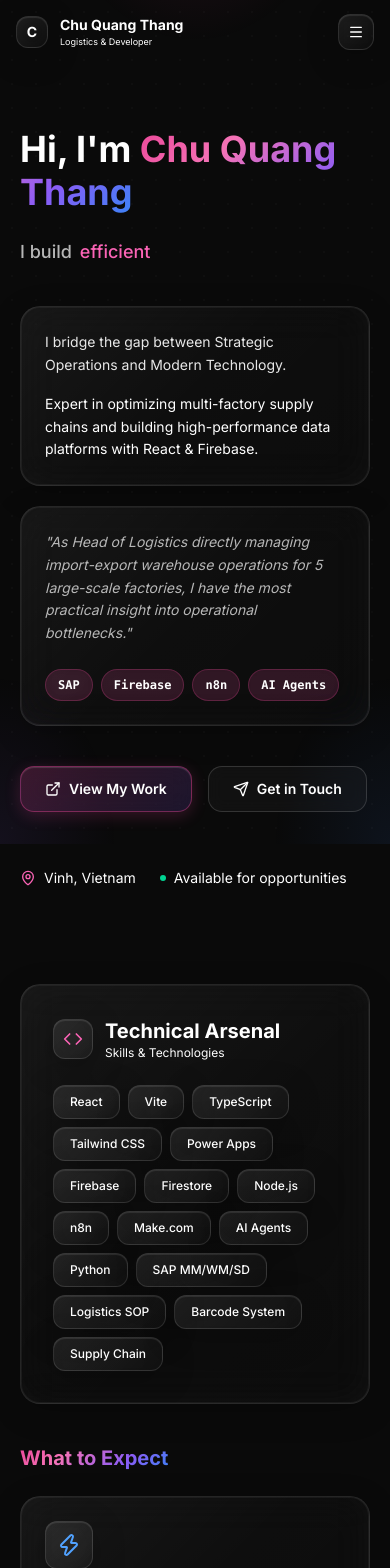
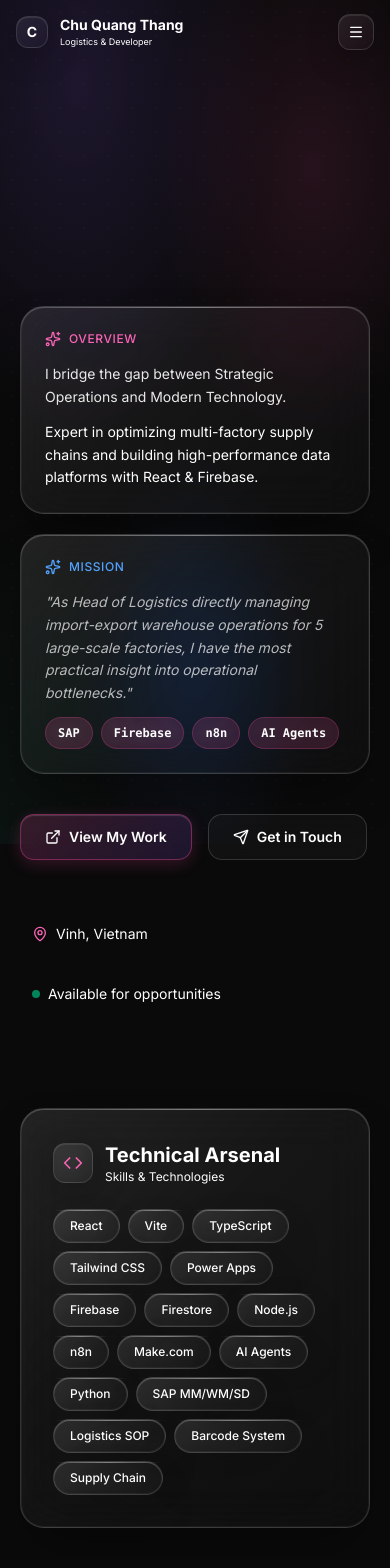
Before and after one commit to thangcq0310/my-portfolio, a React (Vite) app: page / in a window 390 px wide. Shown: the top 1568 px of the page. Built offline with nearby package versions, Linux system fonts and the light colour scheme.

Commit message:
feat: implement portfolio layout and section components with responsive navigation

```diff
--- a/src/components/Layout.tsx
+++ b/src/components/Layout.tsx
@@ -81,8 +81,13 @@ export function Layout({ children }: LayoutProps) {
 
   return (
     <div className="min-h-screen bg-background">
-      {/* Animated Background */}
-      <div className="fixed inset-0 bg-glow pointer-events-none" />
+      {/* Skip to content for accessibility */}
+      <a href="#main-content" className="skip-link">
+        Skip to content
+      </a>
+
+      {/* Animated Background - Gradient Mesh */}
+      <div className="fixed inset-0 bg-mesh pointer-events-none" />
       <div className="fixed inset-0 bg-dots pointer-events-none opacity-30" />
 
       {/* Floating Sidebar - Desktop */}
@@ -239,8 +244,8 @@ export function Layout({ children }: LayoutProps) {
       </AnimatePresence>
 
       {/* Main Content */}
-      <main className="lg:ml-72 min-h-screen pt-14 lg:pt-0">
-        <div className="container max-w-4xl mx-auto px-5 py-10 lg:py-16">
+      <main id="main-content" className="lg:ml-72 min-h-screen pt-14 lg:pt-0" tabIndex={-1}>
+        <div className="container max-w-4xl mx-auto px-5 py-10 lg:py-16" tabIndex={-1}>
           {children}
         </div>
       </main>
--- a/src/components/sections/About.tsx
+++ b/src/components/sections/About.tsx
@@ -1,7 +1,7 @@
 import { useEffect, useState } from "react"
 import { motion } from "framer-motion"
 import { resume } from "@/data/resume"
-import { MapPin, ExternalLink, Send } from "lucide-react"
+import { MapPin, ExternalLink, Send, Sparkles } from "lucide-react"
 
 const fadeInUp = {
   initial: { opacity: 0, y: 40 },
@@ -47,7 +47,7 @@ export function AboutSection() {
   }, [displayText, isDeleting, currentWordIndex])
 
   return (
-    <section id="about" className="min-h-[85vh] flex items-center py-8">
+    <section id="about" className="min-h-[85vh] flex items-center py-8" aria-label="About me">
       <motion.div
         variants={staggerChildren}
         initial="initial"
@@ -70,45 +70,55 @@ export function AboutSection() {
           </div>
         </motion.div>
 
-        {/* Bio Cards */}
+        {/* Bio Cards - Liquid Glass */}
         <motion.div variants={fadeInUp} className="grid grid-cols-1 lg:grid-cols-2 gap-5">
-          <div className="glass-card p-6 space-y-4">
+          <div className="liquid-glass p-6 hover-lift">
+            <div className="flex items-center gap-2 mb-4">
+              <Sparkles className="w-4 h-4 text-pink-400" />
+              <span className="text-xs font-medium text-pink-400 uppercase tracking-wider">Overview</span>
+            </div>
             <p className="text-sm text-white/90 leading-relaxed">
               {resume.bio[0]}
             </p>
-            <p className="text-sm text-muted-foreground leading-relaxed">
+            <p className="text-sm text-muted-foreground leading-relaxed mt-3">
               {resume.bio[1]}
             </p>
           </div>
 
-          <div className="glass-card p-6 space-y-4 border-l-2 border-pink-500/50">
+          <div className="liquid-glass p-6 hover-lift border-l-2 border-pink-500/50">
+            <div className="flex items-center gap-2 mb-4">
+              <Sparkles className="w-4 h-4 text-blue-400" />
+              <span className="text-xs font-medium text-blue-400 uppercase tracking-wider">Mission</span>
+            </div>
             <p className="text-sm text-white/70 leading-relaxed italic">
               "As Head of Logistics directly managing import-export warehouse operations for 5 large-scale factories, I have the most practical insight into operational bottlenecks."
             </p>
-            <div className="flex flex-wrap gap-2 pt-2">
-              <span className="glass-badge">SAP</span>
-              <span className="glass-badge">Firebase</span>
-              <span className="glass-badge">n8n</span>
-              <span className="glass-badge">AI Agents</span>
+            <div className="flex flex-wrap gap-2 pt-3">
+              <span className="glass-badge hover-scale cursor-pointer">SAP</span>
+              <span className="glass-badge hover-scale cursor-pointer">Firebase</span>
+              <span className="glass-badge hover-scale cursor-pointer">n8n</span>
+              <span className="glass-badge hover-scale cursor-pointer">AI Agents</span>
             </div>
           </div>
         </motion.div>
 
-        {/* CTA */}
+        {/* CTA - Micro-interactions */}
         <motion.div
           variants={fadeInUp}
           className="flex flex-wrap gap-4"
         >
           <button
             onClick={() => document.getElementById("portfolio")?.scrollIntoView({ behavior: "smooth" })}
-            className="glass-btn px-6 py-3 text-sm font-semibold flex items-center gap-2"
+            className="glass-btn px-6 py-3 text-sm font-semibold flex items-center gap-2 hover-shine touch-target voice-focus"
+            aria-label="View my projects"
           >
             <ExternalLink className="w-4 h-4" />
             View My Work
           </button>
           <button
             onClick={() => document.getElementById("contact")?.scrollIntoView({ behavior: "smooth" })}
-            className="glass-btn-outline px-6 py-3 text-sm font-semibold flex items-center gap-2"
+            className="glass-btn-outline px-6 py-3 text-sm font-semibold flex items-center gap-2 hover-lift touch-target voice-focus"
+            aria-label="Get in touch"
           >
             <Send className="w-4 h-4" />
             Get in Touch
@@ -117,12 +127,12 @@ export function AboutSection() {
 
         {/* Quick Stats */}
         <motion.div variants={fadeInUp} className="flex flex-wrap gap-6 pt-4">
-          <div className="flex items-center gap-2 text-sm text-muted-foreground">
-            <MapPin className="w-4 h-4 text-pink-400" />
+          <div className="flex items-center gap-2 text-sm text-muted-foreground hover-glow px-3 py-2 rounded-lg transition-colors">
+            <MapPin className="w-4 h-4 text-pink-400" aria-hidden="true" />
             <span>{resume.location}</span>
           </div>
-          <div className="flex items-center gap-2 text-sm text-muted-foreground">
-            <span className="w-1.5 h-1.5 rounded-full bg-emerald-400" />
+          <div className="flex items-center gap-2 text-sm text-muted-foreground px-3 py-2 rounded-lg transition-colors">
+            <span className="w-2 h-2 rounded-full bg-emerald-400 animate-pulse" aria-hidden="true" />
             <span>Available for opportunities</span>
           </div>
         </motion.div>
--- a/src/components/sections/Skills.tsx
+++ b/src/components/sections/Skills.tsx
@@ -1,11 +1,11 @@
 import { motion } from "framer-motion"
-import { Code, Zap, Sparkles } from "lucide-react"
+import { Code, Zap, Sparkles, Layers } from "lucide-react"
 import { resume } from "@/data/resume"
 
 const staggerContainer = {
   animate: {
     transition: {
-      staggerChildren: 0.04,
+      staggerChildren: 0.03,
     },
   },
 }
@@ -24,14 +24,14 @@ const attrIcons: Record<string, React.ElementType> = {
 
 export function SkillsSection() {
   return (
-    <section id="skills" className="py-16">
-      {/* Technical Arsenal - Glass Card */}
+    <section id="skills" className="py-16" aria-label="Skills and expertise">
+      {/* Technical Arsenal - Liquid Glass */}
       <motion.div
         initial={{ opacity: 0, y: 30 }}
         whileInView={{ opacity: 1, y: 0 }}
         viewport={{ once: true }}
         transition={{ duration: 0.6 }}
-        className="glass-card p-8 mb-10"
+        className="liquid-glass p-8 mb-10"
       >
         <div className="flex items-center gap-3 mb-6">
           <div className="w-10 h-10 rounded-xl glass flex items-center justify-center">
@@ -54,8 +54,10 @@ export function SkillsSection() {
             <motion.div
               key={skill}
               variants={fadeInUp}
-              whileHover={{ scale: 1.05 }}
-              className="glass px-4 py-2 rounded-full text-xs font-medium cursor-default"
+              whileHover={{ scale: 1.1 }}
+              whileTap={{ scale: 0.95 }}
+              className="liquid-glass px-4 py-2 rounded-full text-xs font-medium cursor-default hover-glow"
+              role="listitem"
             >
               {skill}
             </motion.div>
@@ -73,9 +75,9 @@ export function SkillsSection() {
           {resume.attributes.map((attr, idx) => {
             const Icon = attrIcons[attr.icon] || Zap
             const colors = [
-              "from-pink-500/20 to-pink-500/5",
-              "from-blue-500/20 to-blue-500/5",
-              "from-emerald-500/20 to-emerald-500/5",
+              "from-pink-500/20 to-pink-500/5 hover-glow",
+              "from-blue-500/20 to-blue-500/5 hover-glow",
+              "from-emerald-500/20 to-emerald-500/5 hover-glow",
             ]
 
             return (
@@ -85,14 +87,14 @@ export function SkillsSection() {
                 whileInView={{ opacity: 1, y: 0 }}
                 viewport={{ once: true }}
                 transition={{ delay: idx * 0.1 }}
-                whileHover={{ y: -4 }}
-                className={`glass-card p-6 bg-gradient-to-br ${colors[idx % 3]} space-y-4`}
+                whileHover={{ y: -6, scale: 1.02 }}
+                className={`liquid-glass p-6 bg-gradient-to-br ${colors[idx % 3]} cursor-default`}
               >
-                <div className={`w-12 h-12 rounded-xl glass flex items-center justify-center ${attr.color}`}>
+                <div className={`w-12 h-12 rounded-xl glass flex items-center justify-center ${attr.color} mb-4`}>
                   <Icon className="w-6 h-6" />
                 </div>
                 <h4 className="text-lg font-semibold">{attr.label}</h4>
-                <p className="text-sm text-muted-foreground">{attr.description}</p>
+                <p className="text-sm text-muted-foreground mt-2">{attr.description}</p>
               </motion.div>
             )
           })}
--- a/src/index.css
+++ b/src/index.css
@@ -502,7 +502,154 @@
   50% { opacity: 0; }
 }
 
-/* --- Reduced Motion --- */
+/* --- Gradient Mesh Background --- */
+.bg-mesh {
+  background:
+    radial-gradient(ellipse 100% 80% at 20% 10%, rgba(139, 92, 246, 0.15) 0%, transparent 50%),
+    radial-gradient(ellipse 80% 60% at 80% 20%, rgba(236, 72, 153, 0.12) 0%, transparent 50%),
+    radial-gradient(ellipse 60% 50% at 50% 80%, rgba(59, 130, 246, 0.1) 0%, transparent 50%),
+    radial-gradient(ellipse 100% 100% at 0% 100%, rgba(16, 185, 129, 0.05) 0%, transparent 40%);
+  background-color: hsl(0, 0%, 3.9%);
+}
+
+/* --- Liquid Glass Effect (Apple-style) --- */
+.liquid-glass {
+  position: relative;
+  background: linear-gradient(
+    135deg,
+    rgba(255, 255, 255, 0.1) 0%,
+    rgba(255, 255, 255, 0.05) 40%,
+    rgba(255, 255, 255, 0.02) 100%
+  );
+  backdrop-filter: blur(24px) saturate(200%);
+  -webkit-backdrop-filter: blur(24px) saturate(200%);
+  border: 1px solid rgba(255, 255, 255, 0.15);
+  border-radius: 1.5rem;
+  box-shadow:
+    0 25px 50px -12px rgba(0, 0, 0, 0.4),
+    0 0 0 1px rgba(255, 255, 255, 0.05) inset,
+    inset 0 1px 0 rgba(255, 255, 255, 0.15);
+  transition: all 0.4s cubic-bezier(0.25, 0.46, 0.45, 0.94);
+}
+
+.liquid-glass::before {
+  content: '';
+  position: absolute;
+  top: 0;
+  left: 0;
+  right: 0;
+  height: 1px;
+  background: linear-gradient(
+    90deg,
+    transparent 0%,
+    rgba(255, 255, 255, 0.3) 50%,
+    transparent 100%
+  );
+  border-radius: 1.5rem 1.5rem 0 0;
+}
+
+.liquid-glass:hover {
+  transform: translateY(-8px) scale(1.01);
+  border-color: rgba(255, 255, 255, 0.25);
+  box-shadow:
+    0 35px 60px -15px rgba(0, 0, 0, 0.5),
+    0 0 40px rgba(236, 72, 153, 0.1),
+    0 0 0 1px rgba(255, 255, 255, 0.1) inset,
+    inset 0 1px 0 rgba(255, 255, 255, 0.2);
+}
+
+/* --- Micro-interactions --- */
+/* Scale on hover */
+.hover-scale {
+  transition: transform 0.25s cubic-bezier(0.4, 0, 0.2, 1);
+}
+.hover-scale:hover {
+  transform: scale(1.05);
+}
+.hover-scale:active {
+  transform: scale(0.98);
+}
+
+/* Lift on hover */
+.hover-lift {
+  transition: transform 0.3s cubic-bezier(0.4, 0, 0.2, 1), box-shadow 0.3s ease;
+}
+.hover-lift:hover {
+  transform: translateY(-6px);
+  box-shadow: 0 20px 40px rgba(0, 0, 0, 0.3);
+}
+
+/* Glow pulse on hover */
+.hover-glow {
+  transition: box-shadow 0.3s ease;
+}
+.hover-glow:hover {
+  box-shadow: 0 0 30px rgba(236, 72, 153, 0.3), 0 0 60px rgba(236, 72, 153, 0.1);
+}
+
+/* Shine effect on hover */
+.hover-shine {
+  position: relative;
+  overflow: hidden;
+}
+.hover-shine::after {
+  content: '';
+  position: absolute;
+  top: 0;
+  left: -100%;
+  width: 50%;
+  height: 100%;
+  background: linear-gradient(
+    90deg,
+    transparent 0%,
+    rgba(255, 255, 255, 0.2) 50%,
+    transparent 100%
+  );
+  transform: skewX(-20deg);
+  transition: left 0.5s ease;
+}
+.hover-shine:hover::after {
+  left: 150%;
+}
+
+/* Focus ring for accessibility */
+.focus-ring:focus {
+  outline: none;
+  box-shadow: 0 0 0 3px rgba(236, 72, 153, 0.4);
+}
+
+/* --- Voice-First UI Elements (Accessibility) --- */
+/* High contrast focus states */
+.voice-focus {
+  position: relative;
+}
+.voice-focus:focus-visible {
+  outline: 2px solid #ec4899;
+  outline-offset: 2px;
+}
+
+/* Large touch targets (44px+) */
+.touch-target {
+  min-height: 44px;
+  min-width: 44px;
+}
+
+/* Skip to content link */
+.skip-link {
+  position: absolute;
+  top: -40px;
+  left: 0;
+  background: #ec4899;
+  color: white;
+  padding: 8px 16px;
+  z-index: 100;
+  transition: top 0.2s;
+}
+.skip-link:focus {
+  top: 0;
+}
+
+/* Reduced motion support */
 @media (prefers-reduced-motion: reduce) {
   *,
   *::before,
```
Also changed, not shown: src/components/sections/Experience.tsx (+6 -6 lines), src/components/sections/Portfolio.tsx (+16 -9 lines), 2 other files (tests, documents, lock files or other folders).
